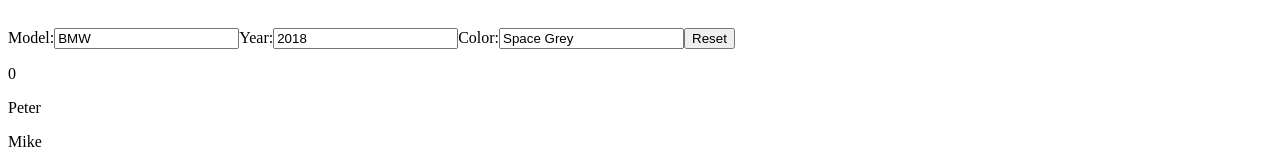
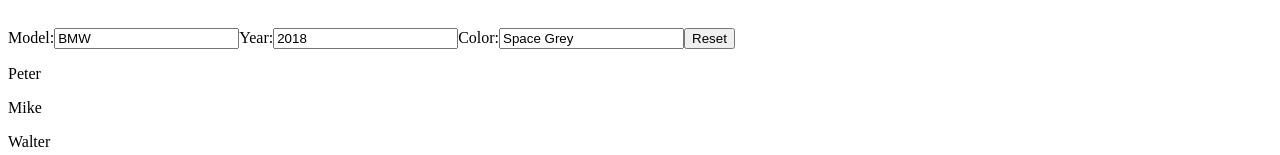
Before and after one commit to AlexRicci93/REACT-EXERCISES, a React (Create React App) app: page / in a window 1280 px wide. Shown: the part 1099-1254 px from the top of the page. Built offline with nearby package versions, Linux system fonts and the light colour scheme; no server answers.

Commit message:
Function-components-and-hooks

```diff
--- a/src/FilteredList.js
+++ b/src/FilteredList.js
@@ -40,8 +40,8 @@ export function FilteredList() {
 
 
 
-    const lista = useMemo(()=> list.map((obj, index) =>
-    obj.age > 18 ? <p>{obj.name}</p> : <p>{index}</p>), [list])
+    const lista = useMemo(()=> list.map((obj) => obj.age > 18 && <p>{obj.name}</p>), [list])
+
 
 
     return(
```
